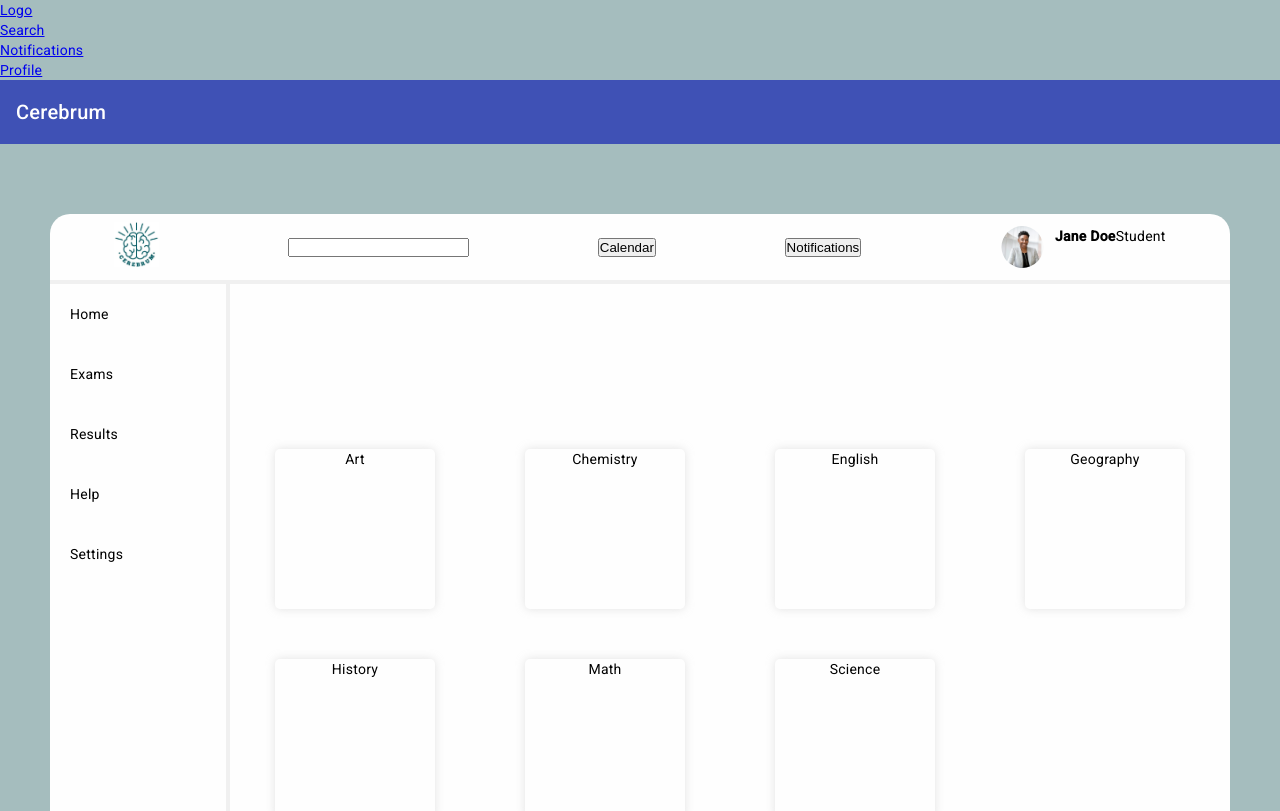
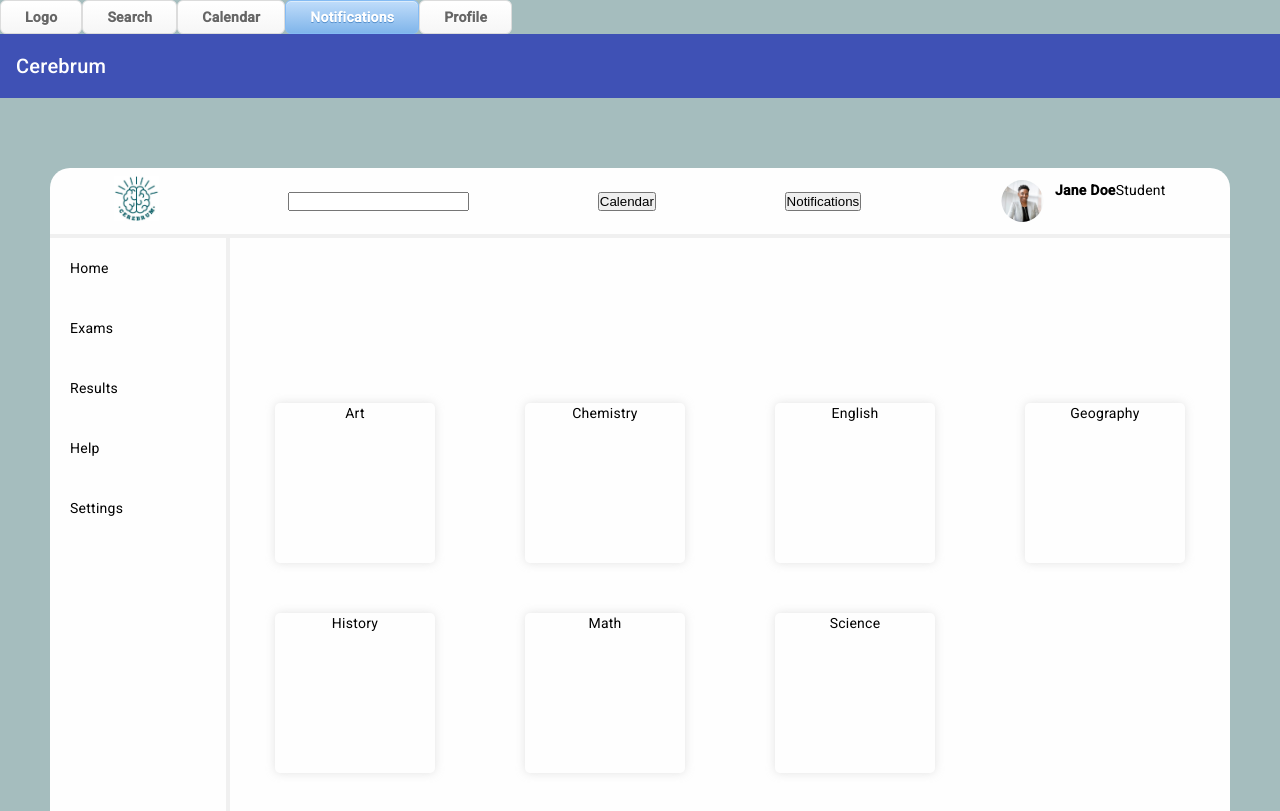
Before and after one commit to karolinecruztorres/exams-platform, an Angular app in the folder exams-platform/: page /notifications in a window 1280 px wide. Shown: the top 811 px of the page. Built offline with nearby package versions, Linux system fonts and the light colour scheme.

Commit message:
feat: adds routerLinkActive for styling active links and ariaCurrentWhenActive for their accessibility

```diff
--- a/exams-platform/src/app/app.component.html
+++ b/exams-platform/src/app/app.component.html
@@ -1,13 +1,44 @@
 <nav>
-  <ul>
-    <li><a routerLink="/logo">Logo</a></li>
-    <li><a routerLink="/search-bar">Search</a></li>
-    <li><a routerLink="/notifications">Notifications</a></li>
-    <li><a routerLink="/profile">Profile</a></li>
-  </ul>
+  <a
+    class="button"
+    routerLink="/logo"
+    routerLinkActive="activebutton"
+    ariaCurrentWhenActive="page"
+    >Logo</a
+  >
+  <a
+    class="button"
+    routerLink="/search-bar"
+    routerLinkActive="activebutton"
+    ariaCurrentWhenActive="page"
+    >Search</a
+  >
+  <a
+    class="button"
+    routerLink="/calendar"
+    routerLinkActive="activebutton"
+    ariaCurrentWhenActive="page"
+    >Calendar</a
+  >
+  <a
+    class="button"
+    routerLink="/notifications"
+    routerLinkActive="activebutton"
+    ariaCurrentWhenActive="page"
+    >Notifications</a
+  >
+  <a
+    class="button"
+    routerLink="/profile"
+    routerLinkActive="activebutton"
+    ariaCurrentWhenActive="page"
+    >Profile</a
+  >
 </nav>
+
 <mat-toolbar color="primary">
   <span>Cerebrum</span>
 </mat-toolbar>
+
 <app-container-wrapper />
 <router-outlet></router-outlet>
--- a/exams-platform/src/app/app.component.scss
+++ b/exams-platform/src/app/app.component.scss
@@ -0,0 +1,21 @@
+.button {
+  box-shadow: inset 0 1px 0 0 #ffffff;
+  background: #ffffff linear-gradient(to bottom, #ffffff 5%, #f6f6f6 100%);
+  border-radius: 6px;
+  border: 1px solid #dcdcdc;
+  display: inline-block;
+  cursor: pointer;
+  color: #666666;
+  font-weight: bold;
+  padding: 6px 24px;
+  text-decoration: none;
+  text-shadow: 0 1px 0 #ffffff;
+  outline: 0;
+}
+.activebutton {
+  box-shadow: inset 0 1px 0 0 #dcecfb;
+  background: #bddbfa linear-gradient(to bottom, #bddbfa 5%, #80b5ea 100%);
+  border: 1px solid #84bbf3;
+  color: #ffffff;
+  text-shadow: 0 1px 0 #528ecc;
+}
--- a/exams-platform/src/app/app.component.ts
+++ b/exams-platform/src/app/app.component.ts
@@ -1,6 +1,6 @@
 import { Component } from '@angular/core';
 import { MatToolbarModule } from '@angular/material/toolbar';
-import { RouterLink, RouterOutlet } from '@angular/router';
+import { RouterLink, RouterLinkActive, RouterOutlet } from '@angular/router';
 
 import { ContainerWrapperComponent } from './container/container-wrapper/container-wrapper.component';
 
@@ -12,6 +12,7 @@ import { ContainerWrapperComponent } from './container/container-wrapper/contain
     MatToolbarModule,
     RouterOutlet,
     RouterLink,
+    RouterLinkActive,
   ],
   templateUrl: './app.component.html',
   styleUrl: './app.component.scss',
```
